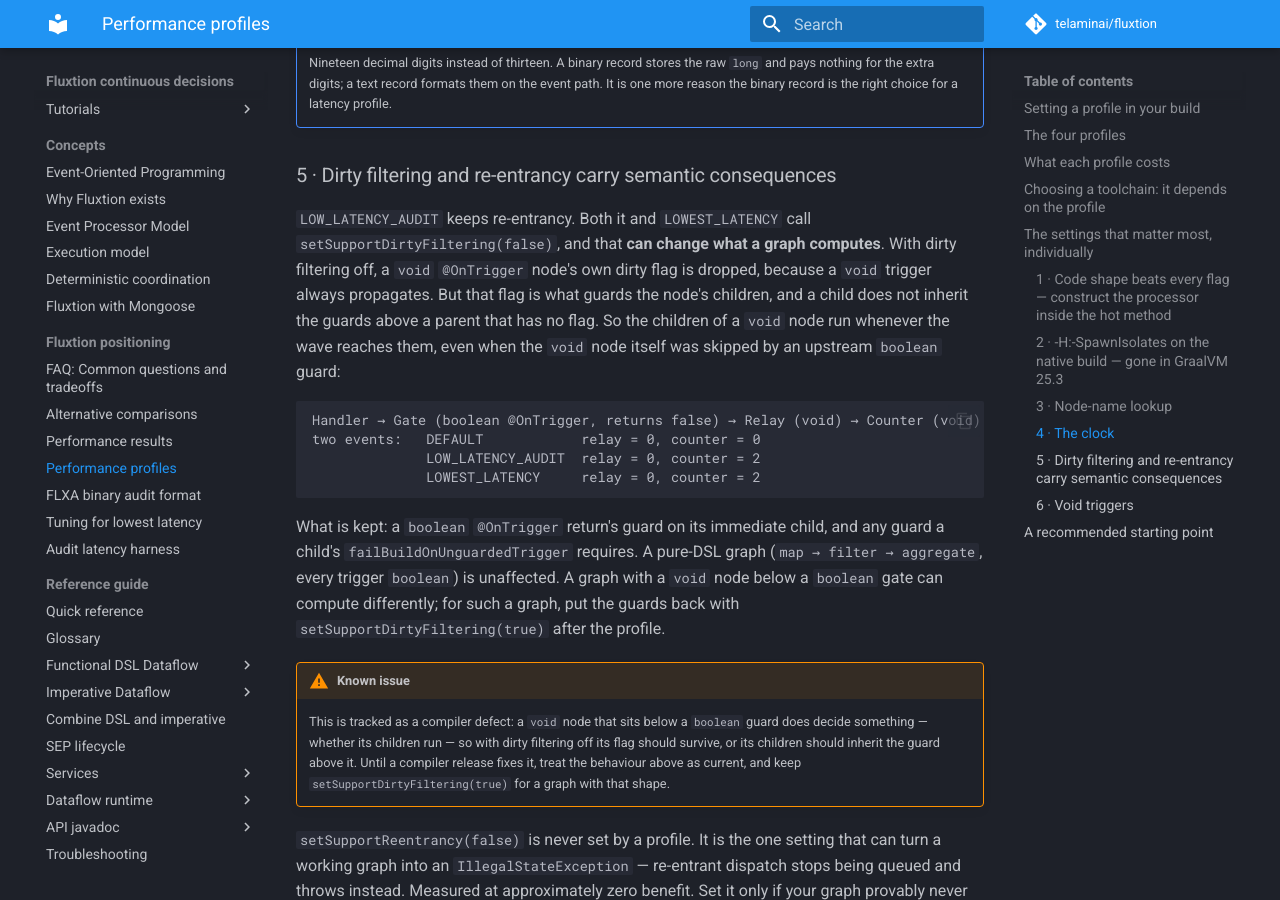
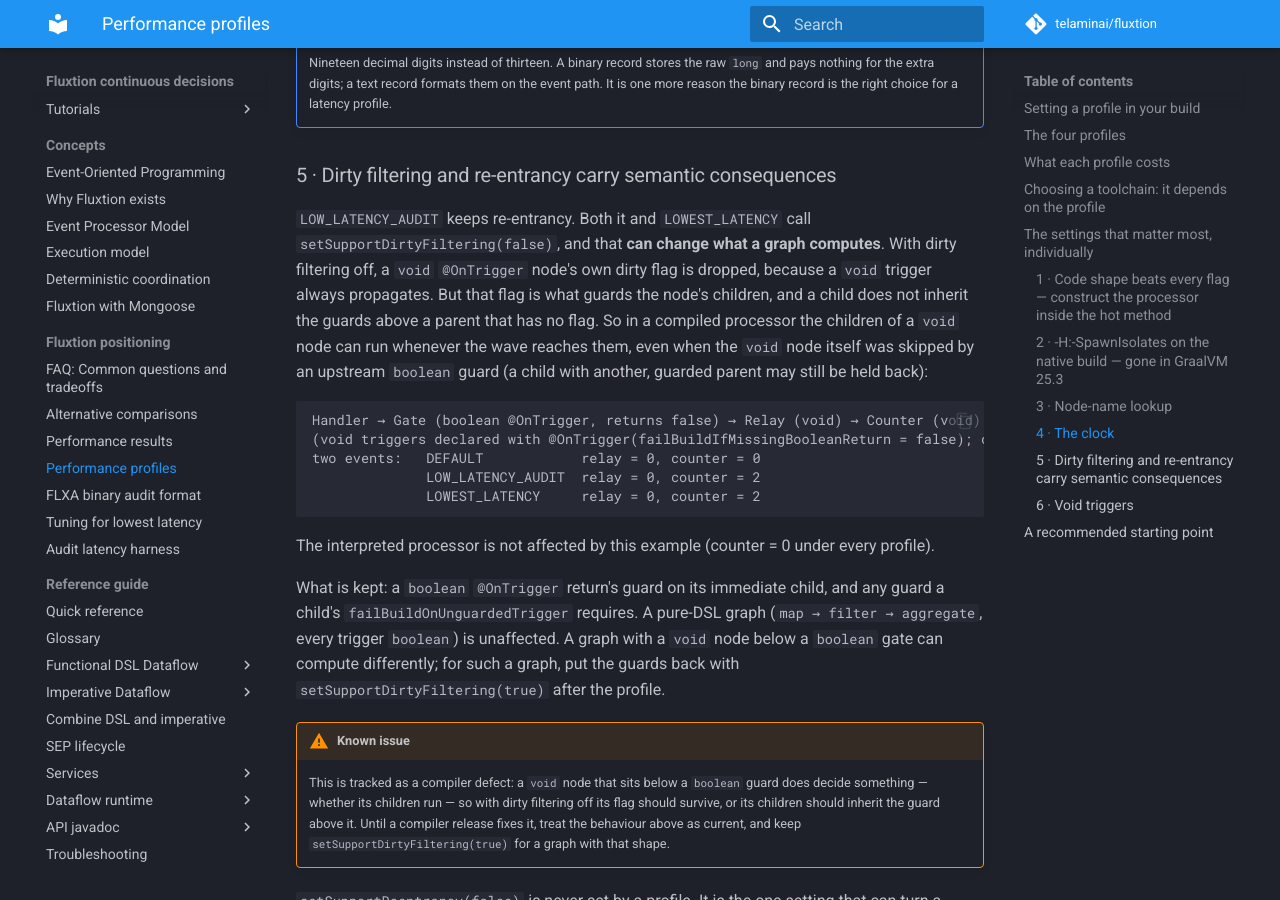
Before and after one commit to telaminai/fluxtion, an MkDocs documentation site: the page built from docs/reference/performance-profiles.md, in a window 1280 px wide and 900 px high, scrolled down 7322 px. Built offline with MkDocs 1.6.1 and Material for MkDocs 9.7.7, drawn with Linux system fonts in a browser that asks for light colours; comment, search, counter and statistics services are not loaded.

Commit message:
docs: profiles §5 — the void-child effect is for compiled processors and 'can' run; name the build setting the example needs
Re-review of PR 42 (P3): the interpreted processor gives counter = 0 under every profile; a child with
another, guarded parent may still be held back; a void @OnTrigger needs failBuildIfMissingBooleanReturn = false.

Co-Authored-By: Claude Opus 5.5 (1M context) <noreply@anthropic.com>
Claude-Session: https://claude.ai/code/session_01Bhwkr5MmFDGufDuKy1iYWF

````diff
--- a/docs/reference/performance-profiles.md
+++ b/docs/reference/performance-profiles.md
@@ -282,16 +282,19 @@ setter: its `recordEndTime` is fixed at generation from the captured field, and
 `LOW_LATENCY_AUDIT` keeps re-entrancy. Both it and `LOWEST_LATENCY` call `setSupportDirtyFiltering(false)`,
 and that **can change what a graph computes**. With dirty filtering off, a `void` `@OnTrigger` node's own
 dirty flag is dropped, because a `void` trigger always propagates. But that flag is what guards the node's
-children, and a child does not inherit the guards above a parent that has no flag. So the children of a
-`void` node run whenever the wave reaches them, even when the `void` node itself was skipped by an upstream
-`boolean` guard:
+children, and a child does not inherit the guards above a parent that has no flag. So in a compiled processor the children of a
+`void` node can run whenever the wave reaches them, even when the `void` node itself was skipped by an
+upstream `boolean` guard (a child with another, guarded parent may still be held back):
 
 ```
 Handler → Gate (boolean @OnTrigger, returns false) → Relay (void) → Counter (void)
+(void triggers declared with @OnTrigger(failBuildIfMissingBooleanReturn = false); compiled dispatch strategies)
 two events:   DEFAULT            relay = 0, counter = 0
               LOW_LATENCY_AUDIT  relay = 0, counter = 2
               LOWEST_LATENCY     relay = 0, counter = 2
 ```
+
+The interpreted processor is not affected by this example (counter = 0 under every profile).
 
 What is kept: a `boolean` `@OnTrigger` return's guard on its immediate child, and any guard a child's
 `failBuildOnUnguardedTrigger` requires. A pure-DSL graph (`map → filter → aggregate`, every trigger
````
